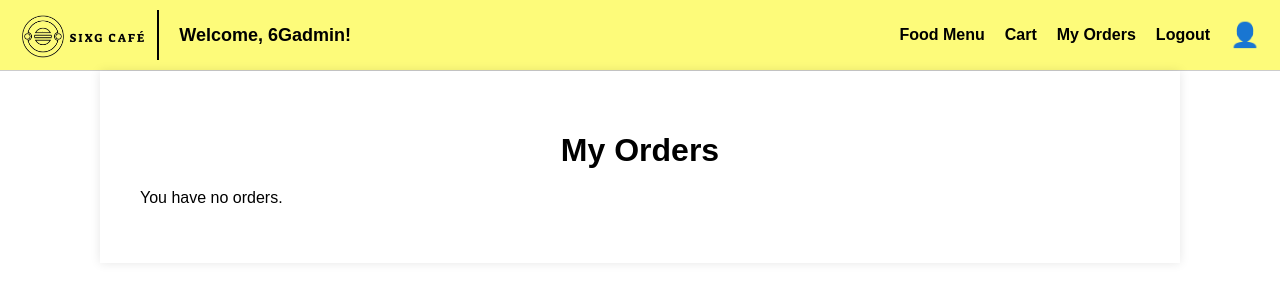
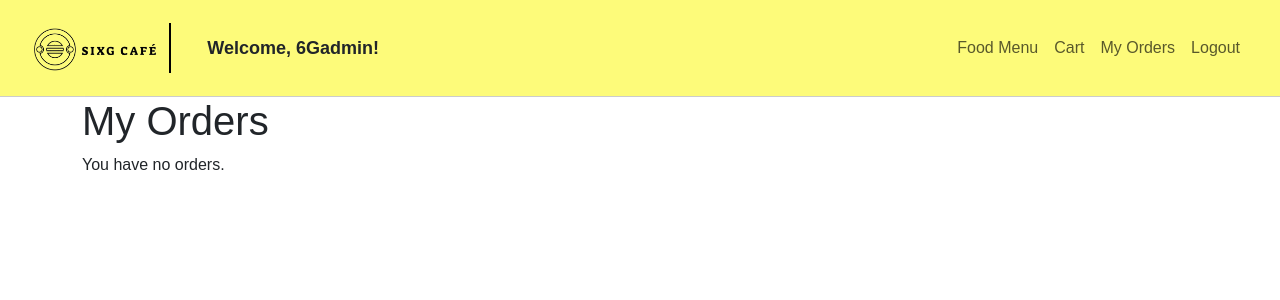
Before and after one commit to Yawrrr/Food-Ordering-System, a PHP site: page /myOrder.php in a window 1280 px wide. Shown: the top 300 px of the page. Run offline with PHP 8.4, Linux system fonts and the light colour scheme; a user stored in the database is signed in; data comes from the database, SQL or seed files in the repository; data that the repository does not hold is empty.

Commit message:
Update myOrder.php

```diff
--- a/myOrder.php
+++ b/myOrder.php
@@ -40,28 +40,48 @@ while ($row = $result->fetch_assoc()) {
     <meta charset="UTF-8">
     <meta name="viewport" content="width=device-width, initial-scale=1.0">
     <title>My Order</title>
+    <link rel="stylesheet" href="https://cdn.jsdelivr.net/npm/bootstrap@5.3.3/dist/css/bootstrap.min.css">
+    <script src="https://cdn.jsdelivr.net/npm/bootstrap@5.3.3/dist/js/bootstrap.bundle.min.js"></script>
     <link rel="stylesheet" href="css/main.css">
     <link rel="stylesheet" href="css/myorder.css">
 </head>
 <body>
     <header>
+        <nav class="navbar navbar-expand-md container-fluid">
+            <div class="container-fluid">
+                <a class="navbar-brand" href="#">
                     <img src="img/logo2.png" height="50px" alt="logo2">
-    <div class="welcome-message">Welcome, <?php echo $username; ?>!</div>
-    <nav>
-        <a href="foodmenu.php">Food Menu</a>
-        <a href="mycart.php">Cart</a>
-        <a href="myOrder.php">My Orders</a>
-        <a href="logout.php">Logout</a>
+                </a>
+                <div class="welcome-message col">Welcome, <?php echo $username; ?>!</div>
+                <button class="navbar-toggler" type="button" data-bs-toggle="collapse" data-bs-target="#navbarNav" aria-controls="navbarNav" aria-expanded="false" aria-label="Toggle navigation">
+                    <span class="navbar-toggler-icon"></span>
+                </button>
+                <div class="collapse navbar-collapse justify-content-end align-items-center" id="navbarNav">
+                    <ul class="navbar-nav ms-auto">
+                        <li class="nav-item">
+                            <a class="nav-link" href="foodmenu.php">Food Menu</a>
+                        </li>
+                        <li class="nav-item">
+                            <a class="nav-link" href="mycart.php">Cart</a>
+                        </li>
+                        <li class="nav-item">
+                            <a class="nav-link" href="myOrder.php">My Orders</a>
+                        </li>
+                        <li class="nav-item">
+                            <a class="nav-link" href="logout.php">Logout</a>
+                        </li>
+                    </ul>
+                </div>
+            </div>
         </nav>
-    <div class="profile-icon" alt="Profile">👤</div>
     </header>
-
-<main class="main-content">
+<main class="container">
     <h1>My Orders</h1>
     <?php if (!empty($orders)) { ?>
         <?php foreach ($orders as $date => $orderGroup) {
             $subtotal = 0; ?>
-            <table class="orders-table">
+            <div class="table-responsive">
+                <table class="table orders-table">
                     <thead>
                         <tr>
                             <th>Item</th>
@@ -81,7 +101,8 @@ while ($row = $result->fetch_assoc()) {
                                 <td><?php echo htmlspecialchars($order['quantity']); ?></td>
                                 <td>RM<?php echo number_format($order['price'], 2); ?></td>
                                 <td><?php echo htmlspecialchars($order['date']); ?></td>
-                            <td><?php echo htmlspecialchars($order['status']); ?></td>
+                                <td style="position:relative"><span class="badge <?php echo htmlspecialchars($order['status']); ?>"><?php echo htmlspecialchars($order['status']); ?></span></td>
+                                <!-- <td><?php echo htmlspecialchars($order['status']); ?></td> -->
                             </tr>
                         <?php } ?>
                     </tbody>
@@ -104,6 +125,7 @@ while ($row = $result->fetch_assoc()) {
                         </tr>
                     </tfoot>
                 </table>
+            </div>
             <br>
         <?php } ?>
     <?php } else { ?>
```
Lines whose indentation alone changed are shown as unchanged.
